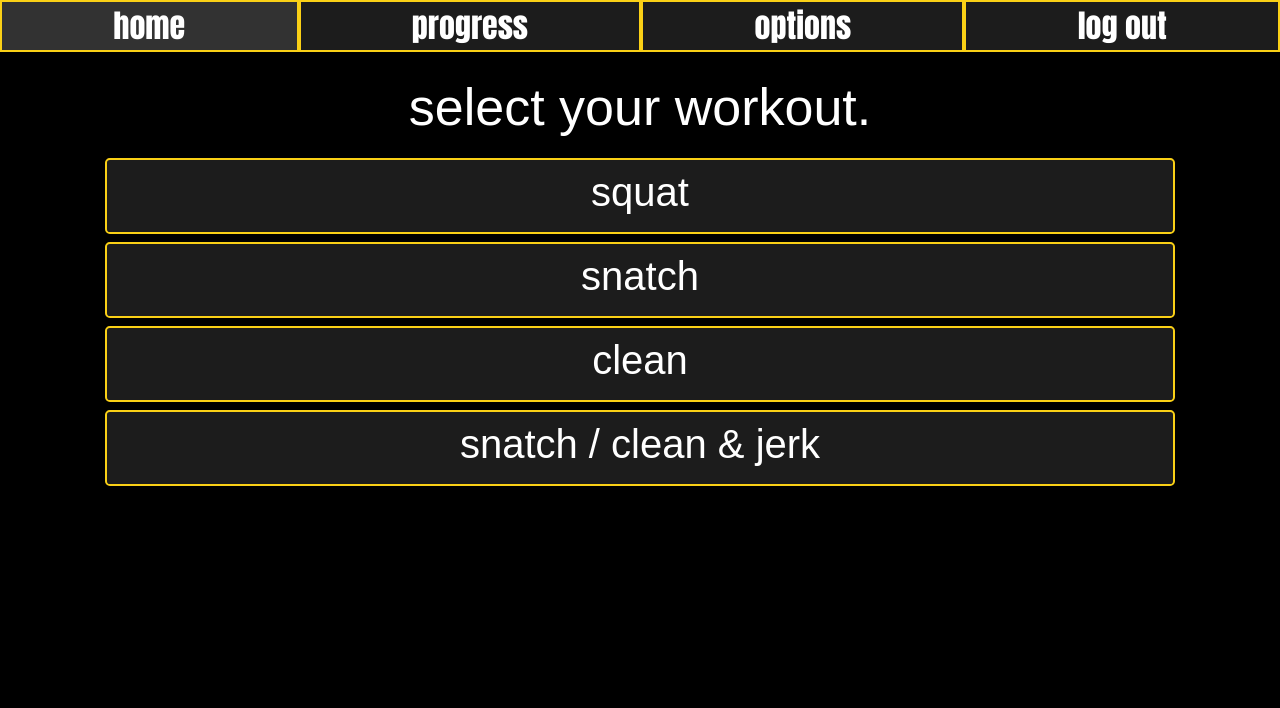
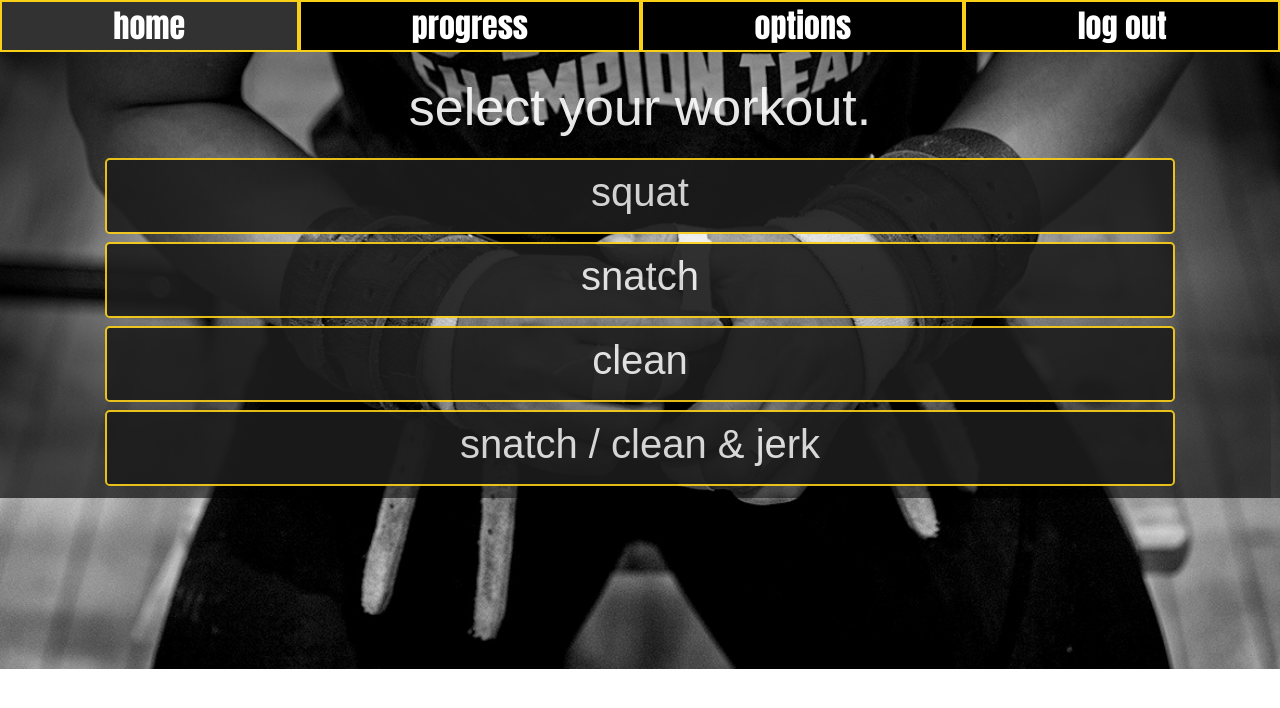
Before and after one commit to harrisonBarnett/wl_, a Flask app: page /home in a window 1280 px wide. Shown: the top 708 px of the page. Run offline with Flask 2, Linux system fonts and the light colour scheme; a user stored in the database is signed in; some libraries are stand-ins or nearby versions.

Commit message:
More styles.

```diff
--- a/website/static/css/styles.css
+++ b/website/static/css/styles.css
@@ -1,7 +1,8 @@
 /* navbar stuff */
 nav {
     font-size: 2rem;
-    background-color: rgb(28, 28, 28);
+    background-color: rgb(0, 0, 0);
+
 
 }
  /* flex container */
@@ -59,6 +60,7 @@
     margin: 8px 0;
     font-family: Arial;
     text-decoration: none;
+    opacity: .9;
 
 }
 
@@ -71,14 +73,17 @@
     color: white;
     text-decoration: none;
     font-family: Arial;
+    opacity: .9;
 }
 
 h1 {
     color: white;
+    opacity: .9;
 }
 
 h3 {
     color: white;
+    opacity: .9;
 }
 
 
@@ -115,7 +120,7 @@
     border: 2px solid rgb(250, 208, 22);
     color: white;
     font-family: Arial;
-    opacity: .8;
+    opacity: .99;
 }
 
 .total-form {
@@ -155,3 +160,14 @@
     width: 300px; /* set width of a block element */
     margin: 0 auto;  /* accounts for element size to center dynamically */
 }
+
+/* background */
+body {
+    box-shadow: inset 0 0 15em 4em #000;
+    background-image: url("/static/images/home_bg.jpg");
+    background-color: black;
+
+    background-position: center;
+    background-repeat: no-repeat;
+    background-size: cover;
+}
--- a/website/templates/base.html
+++ b/website/templates/base.html
@@ -31,9 +31,6 @@
 </head>
 <body>
     <!-- boostrap overrides -->
-    <style type="text/css">
-        body { background: black !important; } /* Adding !important forces the browser to overwrite the default style applied by Bootstrap */
-     </style>
      <style type="text/css">
         button { background: rgb(28, 28, 28) !important; }
      </style>
```
Also changed, not shown: website/static/css/auth.css (+6 -5 lines), website/static/css/session.css (+3 -4 lines), website/static/images/home_bg.jpg (added), website/static/images/jerk_bg.jpg.
